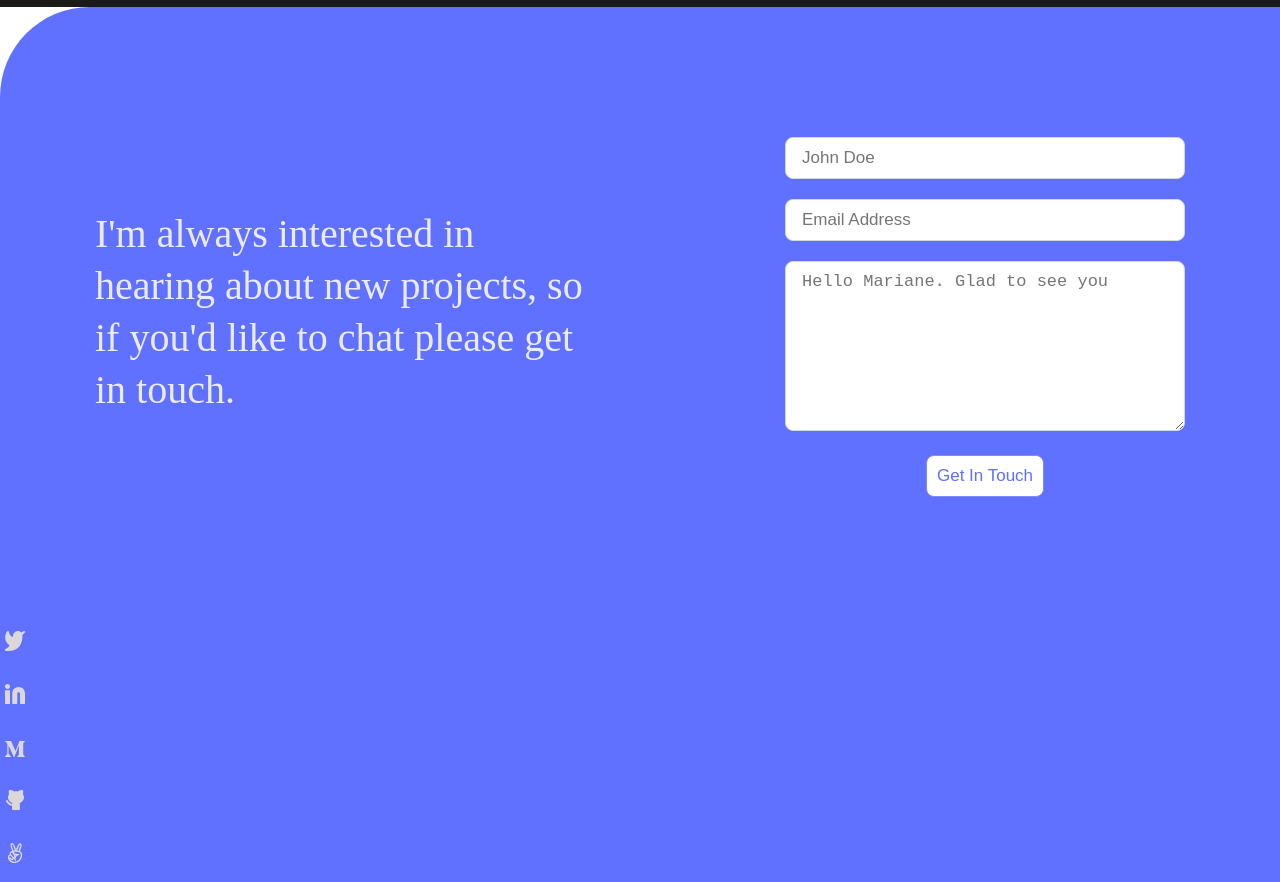
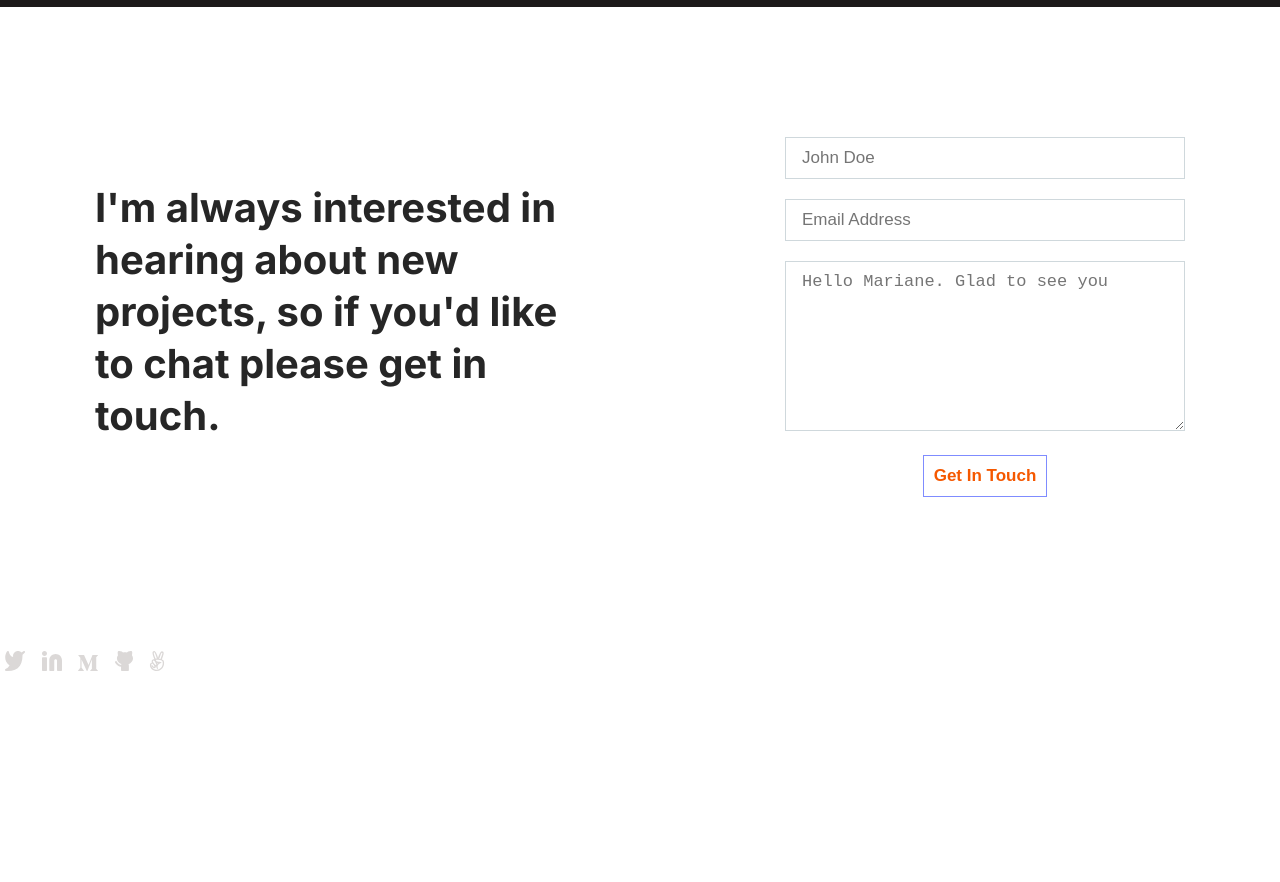
Before and after one commit to topeogunleye/contact-form-review, a website: page index.html in a window 1280 px wide. Shown: the part 6700-7582 px from the top of the page. After the commit the page ends 7410 px from the top, so only its background shows below. Drawn offline with Linux system fonts and the light colour scheme.

Commit message:
Add style for contact form and social links in footer

```diff
--- a/css/main.css
+++ b/css/main.css
@@ -328,13 +328,12 @@ li {
 
 /* button styles */
 .btn {
-  font-weight: 500;
+  font-weight: bold;
   font-size: 17px;
   line-height: 24px;
-  color: #6070ff;
+  color: #F55800;
   background: #fff;
   border: 1px solid #7f8cff;
-  border-radius: 8px;
   padding: 8px 10px;
   width: fit-content;
   transition: all 0.3s ease-in-out 0s;
@@ -343,7 +342,7 @@ li {
 }
 
 .btn:hover {
-  background: #6070ff;
+  background: #F55800;
   color: #fff;
   box-shadow: 0 8px 16px rgba(64, 83, 252, 0.24);
   cursor: pointer;
@@ -356,8 +355,7 @@ li {
 
 /* Contact Form */
 .footer {
-  background: url('../images/background/header-shapes-contact@2x.svg');
-  background-color: #6070ff;
+  background-color: #fff;
   border-top-left-radius: 90px;
 }
 
@@ -382,6 +380,9 @@ li {
   font-size: 40px;
   line-height: 52px;
   transition: transform 2s ease-in-out 0s;
+  color: #262626;
+  font-family: Inter, Helvetica, sans-serif;
+  font-weight: bold
 }
 
 .footer .contact p:hover {
@@ -397,7 +398,6 @@ li {
 .footer .contact form textarea {
   background: #fff;
   padding: 10px 16px;
-  border-radius: 8px;
   border: 1px solid #cfd8dc;
   color: #172b4d;
   font-size: 17px;
@@ -420,8 +420,7 @@ li {
 
 @media (min-width: 960px) {
   .footer {
-    background: url('../images/background/contact form background shapes.svg');
-    background-color: #6070ff;
+    background-color: #fff;
     text-align: center;
   }
 
@@ -436,3 +435,23 @@ li {
     margin: auto;
   }
 }
+
+/* Social links */
+.social .social_header {
+  color: #7f8cff;
+  font-weight: 500;
+  font-size: 16px;
+  line-height: 24px;
+  background: #505F79;
+}
+.social .social_links {
+  list-style: none;
+  display: flex;
+  justify-content: space-between;
+  padding: 0;
+  width: 170px;
+  margin: 20px 0;
+}
+.social .social_links li a:hover {
+  cursor: pointer;
+}
```
